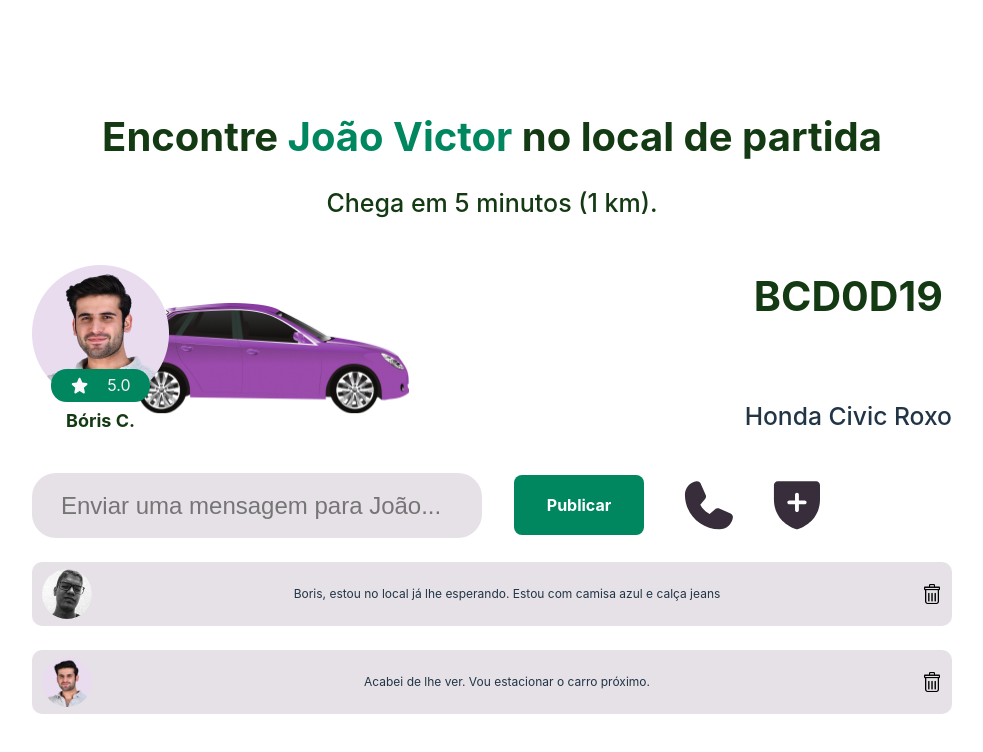
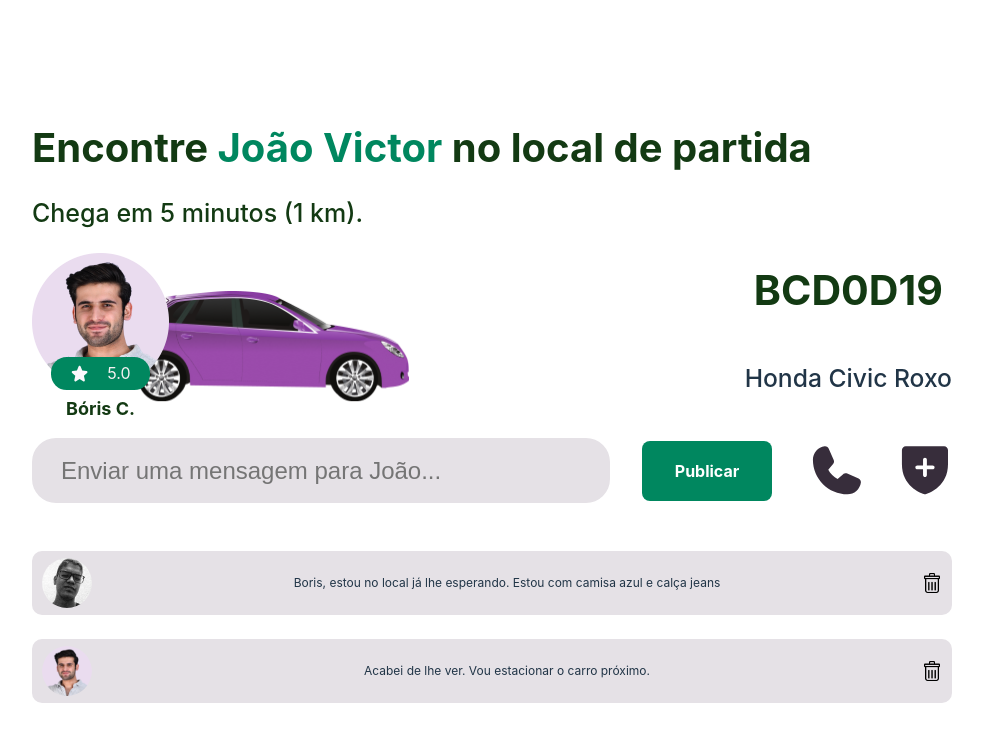
Before and after one commit to Jotave99/CaronaCZ, a React (Vite) app: page / in a window 1280 px wide. Shown: the top 752 px of the page, without its empty margins (148-1131 px from the left). Built offline with nearby package versions, Linux system fonts and the light colour scheme.

Commit message:
Last Update v2

```diff
--- a/src/App.tsx
+++ b/src/App.tsx
@@ -13,7 +13,7 @@ function App() {
 
       <TitleDriver />
       <DriverInformation />
-      <ContactDriver /><br/>
+      <ContactDriver /><br/><br/>
       <MessageBlock text='Boris, estou no local já lhe esperando. Estou com camisa azul e calça jeans' photo='baixados.jpg' /><br/>
       <MessageBlock text='Acabei de lhe ver. Vou estacionar o carro próximo.' photo='personPhoto.svg' />
 
--- a/src/assets/ContactDriver/ContactDriver.module.css
+++ b/src/assets/ContactDriver/ContactDriver.module.css
@@ -9,7 +9,7 @@
     border-radius: 1.5rem;
     border: transparent;
     padding: 1.125rem 1.8125rem;
-    min-width: 24.5rem;
+    min-width: 32.5rem;
     font-weight: 500;
     font-size: 24px;
     line-height: 29px;
--- a/src/assets/DriverInformation/DriverInformation.module.css
+++ b/src/assets/DriverInformation/DriverInformation.module.css
@@ -74,13 +74,13 @@
     display: flex;
     flex-direction: column;
     align-items: center;
-    gap: 0.75rem;
+
 }
 
 .carId {
     font-weight: 700;
     font-size: 41.0955px;
-    line-height: 50px;
+    line-height: 10px;
     color: rgb(19, 58, 19);
 
 }
--- a/src/assets/TitleDriver/TitleDriver.module.css
+++ b/src/assets/TitleDriver/TitleDriver.module.css
@@ -2,6 +2,7 @@
     font-weight: 700;
     font-size: 40px;
     line-height: 48px;
+    text-align: left;
 
     color: rgb(19, 58, 19);
   }
@@ -14,6 +15,6 @@
     font-weight: 500;
     font-size: 25px;
     line-height: 30px;
-
+    text-align: left;
     color: rgb(19, 58, 19);
   }
```
Also changed, not shown: src/assets/TitleDriver/TitleDriver.tsx (+2 -6 lines).
